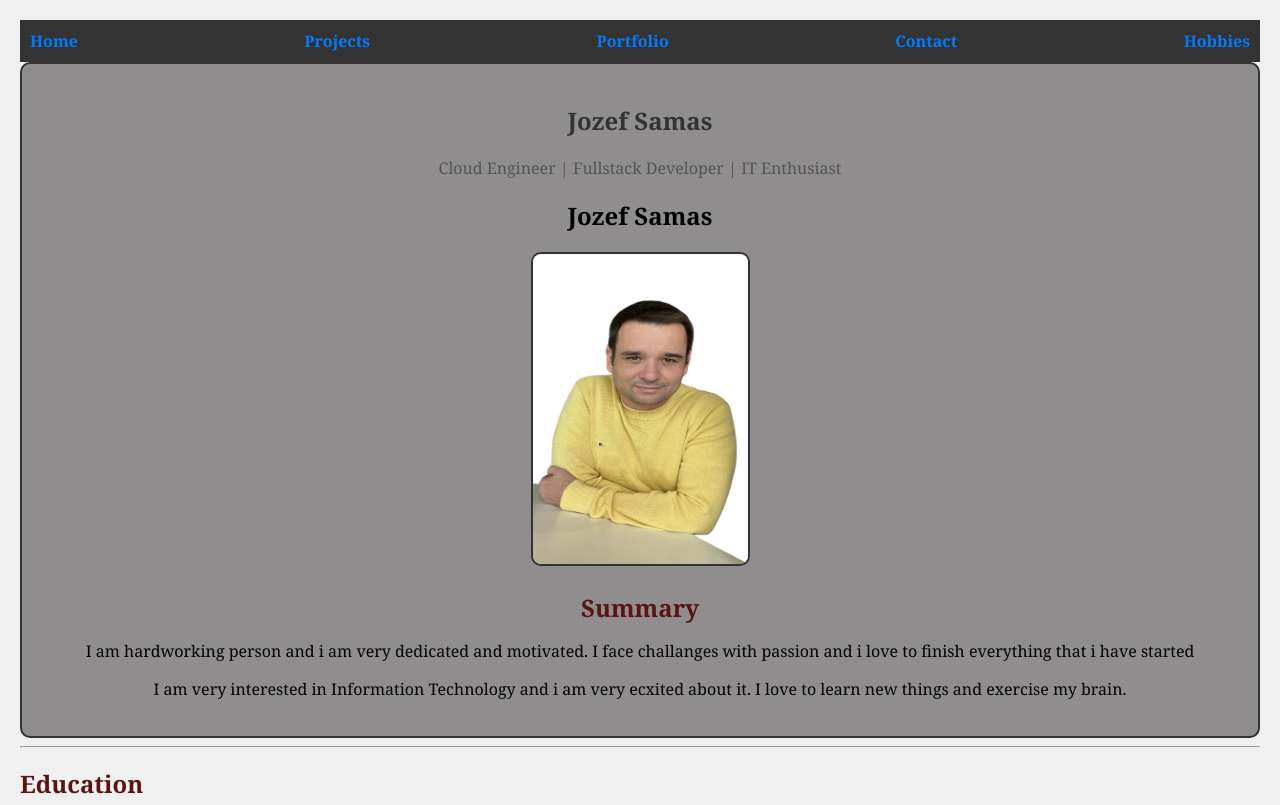
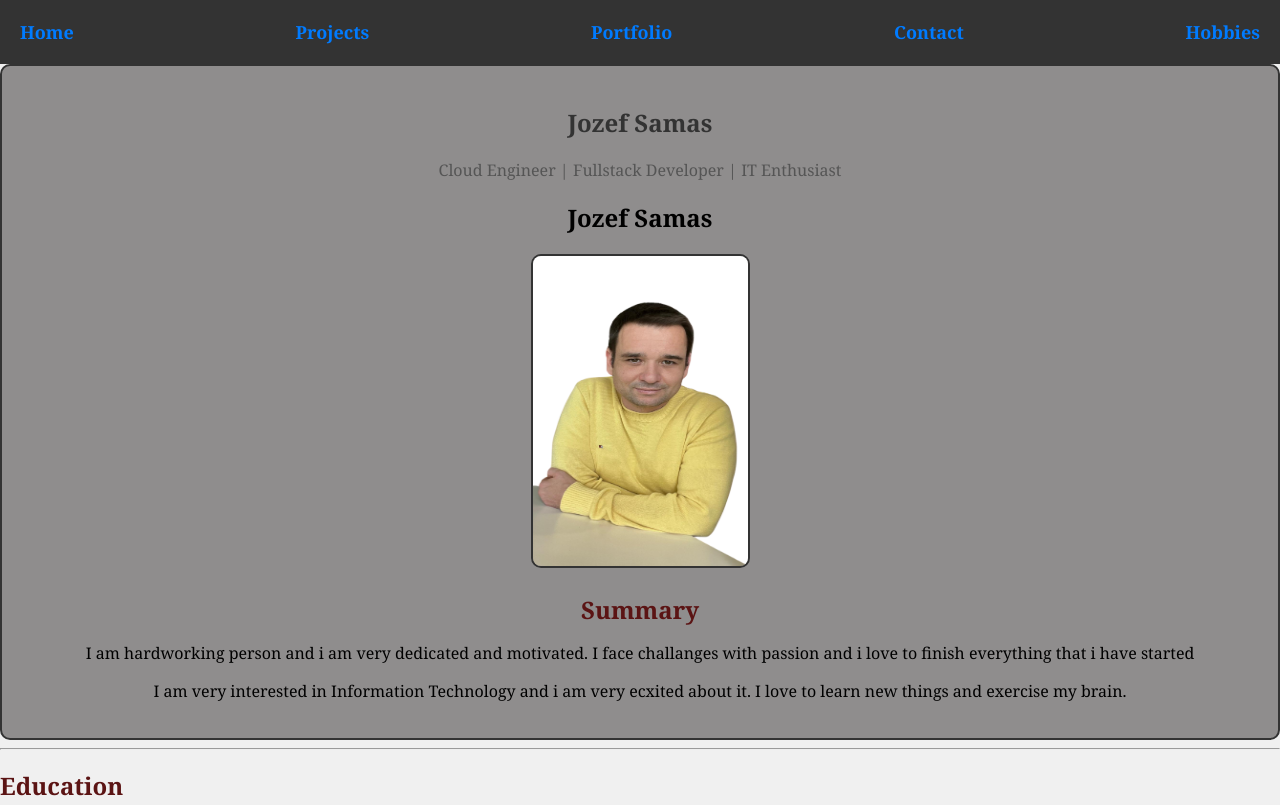
Before and after one commit to Programmer973/html-portfolio, a plain HTML site: page index.html in a window 1280 px wide. Shown: the top 805 px of the page. Drawn offline with Linux system fonts and the light colour scheme.

Commit message:
styling and changing

```diff
--- a/styles.css
+++ b/styles.css
@@ -1,12 +1,14 @@
 nav{
     background-color: #333;
-    color: white;
-    padding: 10px;
+    color: whitesmoke;
+    padding: 20px;
+    font-size: 18px;
     text-align: center;
 
     display: flex;
     align-items: center;
     justify-content: space-between;
+
 
 }
 
@@ -14,7 +16,7 @@ body{
     background-color: #f0f0f0;
     font-family: Georgia, 'Times New Roman', Times, serif;
     margin: 0;
-    padding: 20px;
+    padding: 0;
 }
 h2{
     color: #5b1414;
```
